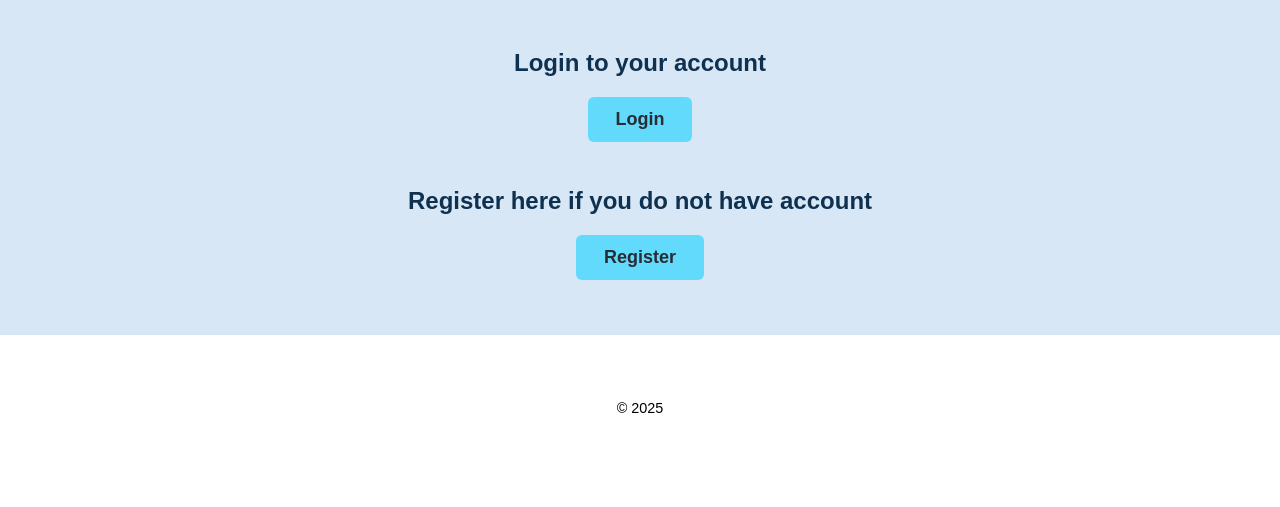
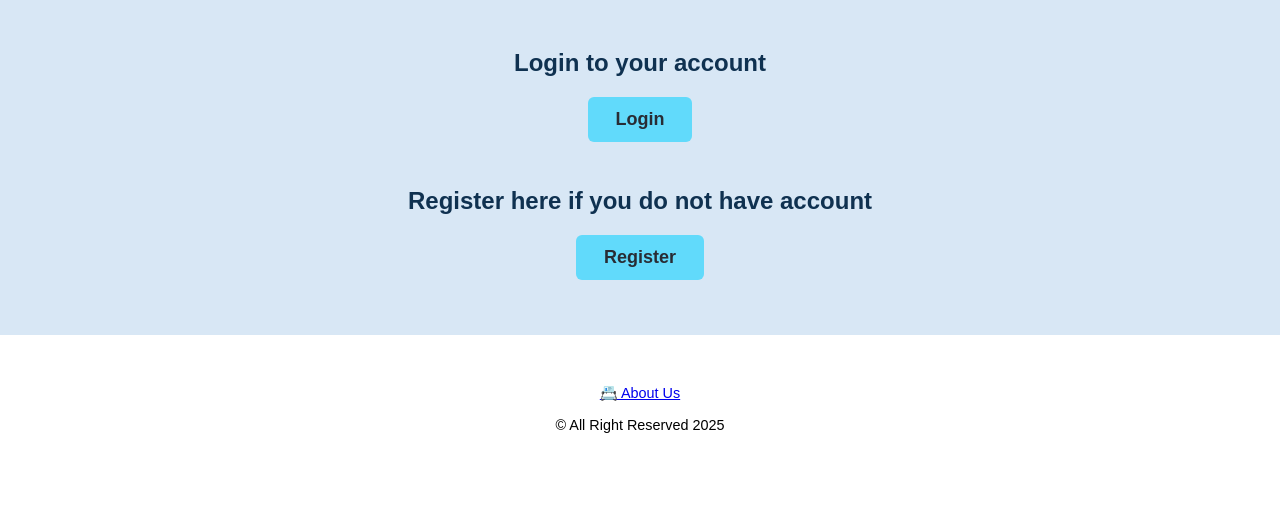
Before and after one commit to RuchiDissa/resume-classifier-ai, a Flask app: page / in a window 1280 px wide. Shown: the part 772-1279 px from the top of the page. Before the commit the page ends 1185 px from the top, so only its background shows below. Run offline with Flask 2, Linux system fonts and the light colour scheme.

Commit message:
Update index.html

```diff
--- a/app/templates/index.html
+++ b/app/templates/index.html
@@ -20,14 +20,11 @@
     <h2>Register here if you do not have account</h2>
     <a href="/register" class="btn">Register</a>
 </div>
-
-{% if session['role'] == 'admin' %}
-    <a href="{{ url_for('routes.admin_dashboard') }}">Admin Panel</a>
-{% endif %}
-
-<footer>
-  <p>&copy; 2025</p>
-</footer>
+    <footer>
+        <div class="left-align">
+            <a href="/about" class="homebtn">📇 About Us</a></div>
+        <p>&copy; All Right Reserved 2025</p>
+    </footer>
 
 </body>
 </html>
```
